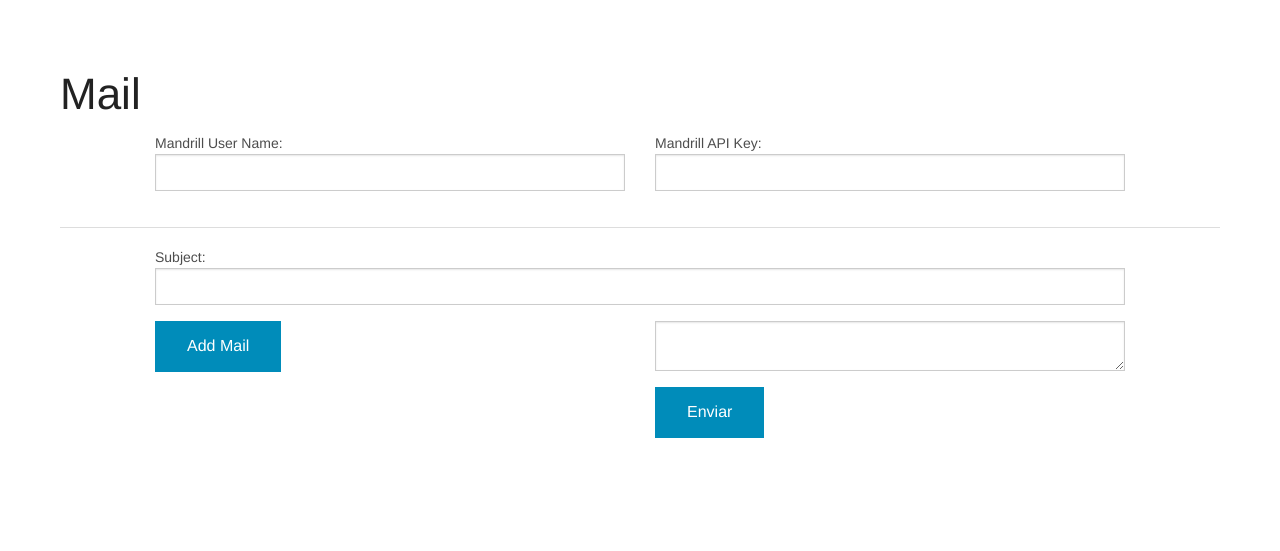
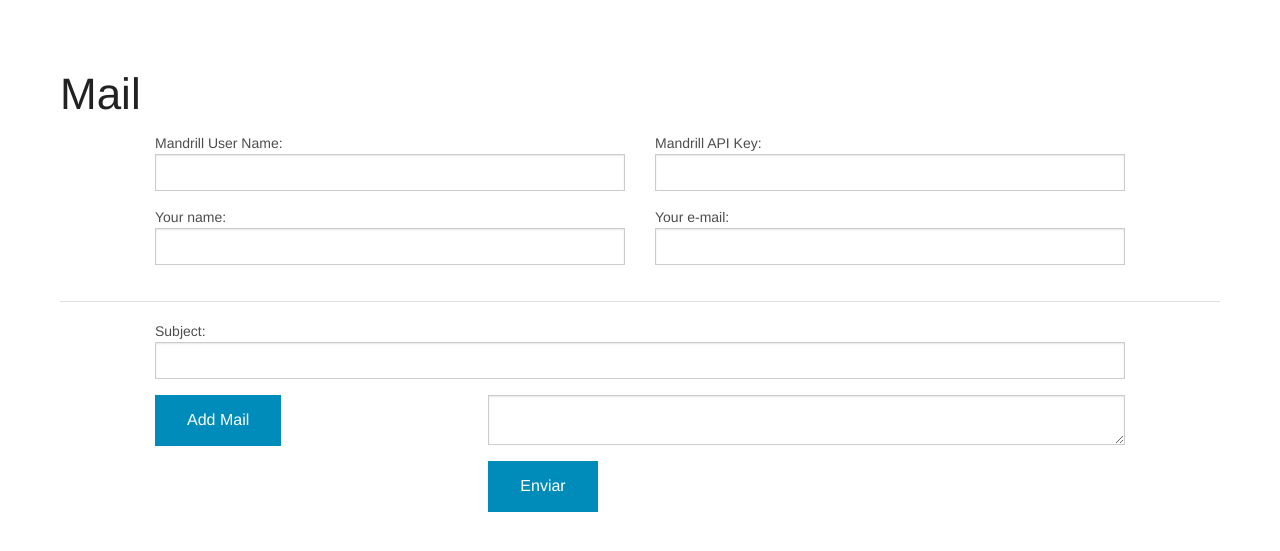
Before and after one commit to alecz2303/bulk-mail, a PHP site: page / in a window 1280 px wide. Shown: the top 551 px of the page. Run offline with PHP 8.4, Linux system fonts and the light colour scheme; some libraries are stand-ins or nearby versions.

Commit message:
Agregando mas variables

```diff
--- a/index.php
+++ b/index.php
@@ -17,7 +17,6 @@
     selector: "textarea#elm1",
     language : 'es_MX',
     theme: "modern",
-    width: 600,
     height: 300,
     plugins: [
          "advlist autolink link image lists charmap print preview hr anchor pagebreak spellchecker",
@@ -67,6 +66,20 @@
 				</label>
 			</div>
 		</div>
+		<div class="row">
+			<div class="large-6 columns">
+				<label>
+					Your name:
+					<input type="text" name="fromname" />
+				</label>
+			</div>
+			<div class="large-6 columns">
+				<label>
+					Your e-mail:
+					<input type="text" name="frommail" />
+				</label>
+			</div>
+		</div>
 		<hr>
 
 		<div class="row">
@@ -76,11 +89,11 @@
 					<input type="text" name="subject">
 				</label>
 			</div>
-    		<div class="large-6 columns">
+    		<div class="large-4 columns">
 				<input class="button" type="button" onclick="addInput()" name="add" value="Add Mail" />
 				<div id="text"></div>
 			</div>
-    		<div class="large-6 columns">
+    		<div class="large-8 columns">
     			<textarea id="elm1" name="area"></textarea>
     			<input class="button" type="submit" value="Enviar" >
     		</div>
@@ -127,7 +140,7 @@
 	foreach ($_POST['email'] as $email) {
 	$content = $_POST['area'];
 		$message = \Swift_Message::newInstance($subject)
-					->setFrom(array("kerberos.it.s@gmail.com" => "Alecz Localhost"))
+					->setFrom(array($_POST['frommail'] => $_POST['frommail']))
 					->setTo(array($email))
 					->setBody($content, 'text/html')
 					->addPart(strip_tags($content), 'text/plain');
```
